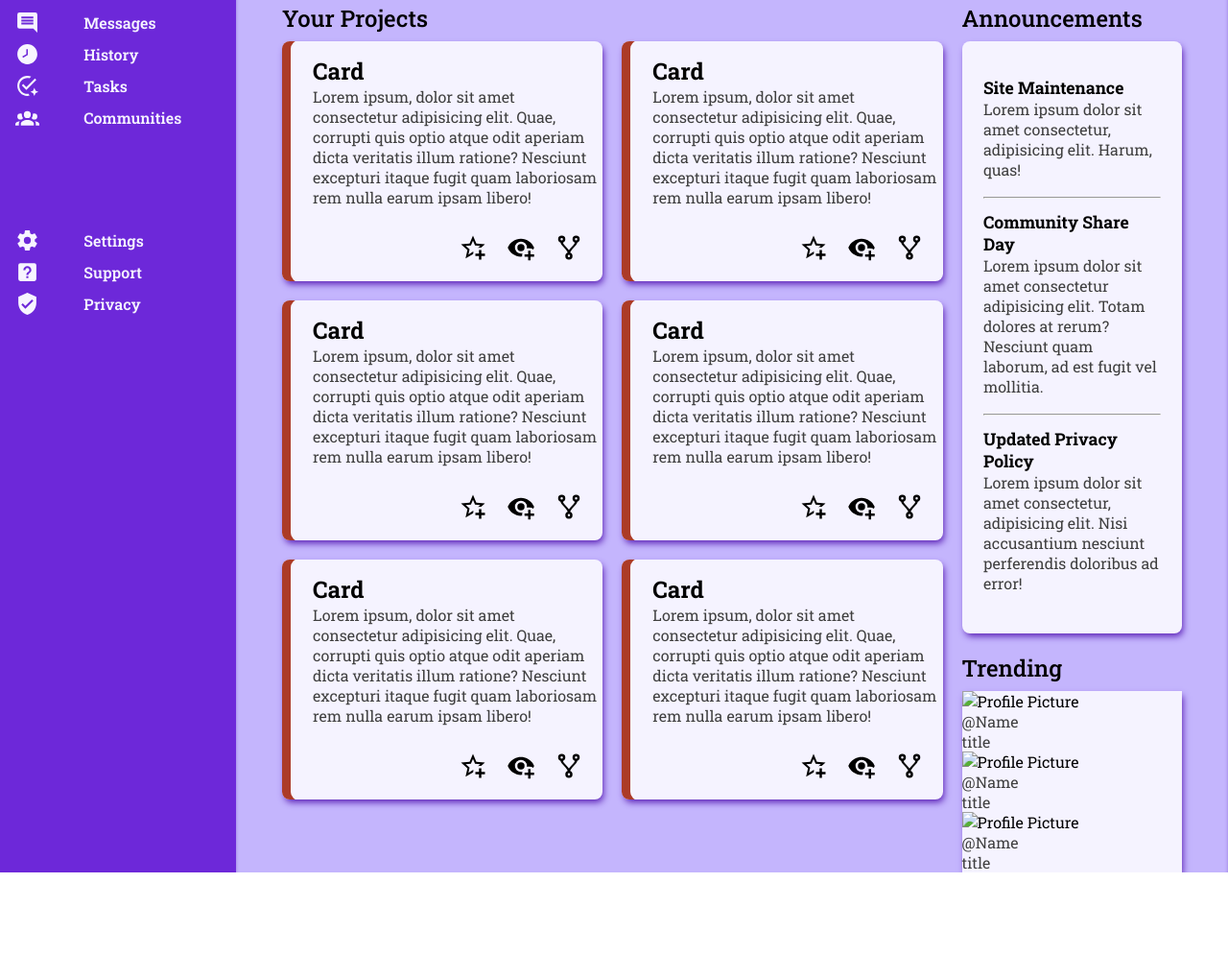
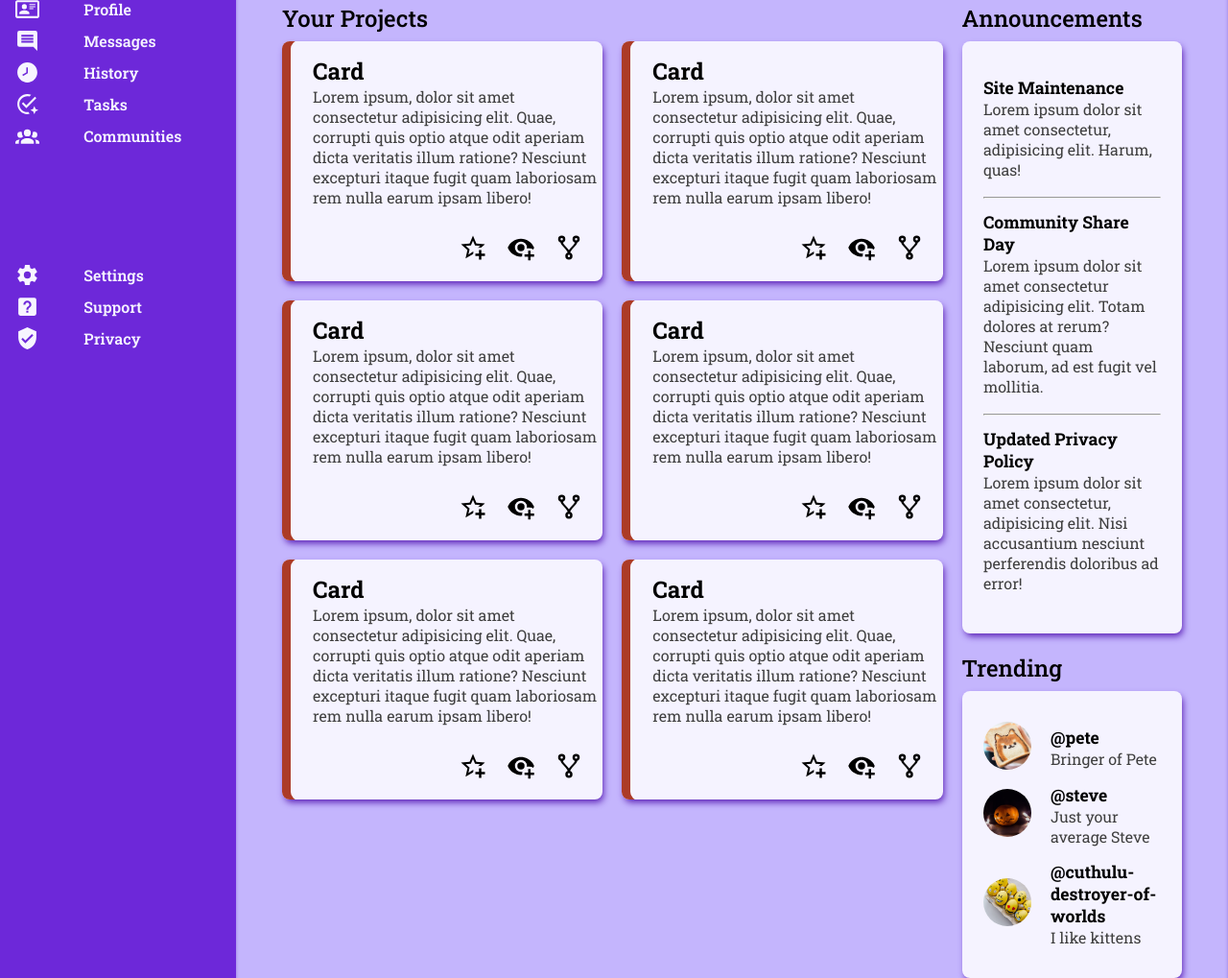
Before and after one commit to Flex58/odin-admin-dashboard, a plain HTML site: page index.html in a window 1280 px wide. Shown: the part 223-1242 px from the top of the page at 96% size. Before the commit the page ends 1132 px from the top, so only its background shows below. Drawn offline with Linux system fonts and the light colour scheme.

Commit message:
finish main site design, layout and css

```diff
--- a/index.html
+++ b/index.html
@@ -169,17 +169,17 @@
         <div class="announcements-wrapper">
             <h1 class="title"> Announcements</h1>
             <div class="announcements">
-                <div class="section">
+                <div class="">
                     <h3>Site Maintenance</h3>
                     <p>Lorem ipsum dolor sit amet consectetur, adipisicing elit. Harum, quas!</p>
                 </div>
                 <hr>
-                <div class="section">
+                <div class="">
                     <h3>Community Share Day</h3>
                     <p>Lorem ipsum dolor sit amet consectetur adipisicing elit. Totam dolores at rerum? Nesciunt quam laborum, ad est fugit vel mollitia.</p>
                 </div>
                 <hr>
-                <div class="section">
+                <div class="">
                     <h3>Updated Privacy Policy</h3>
                     <p>Lorem ipsum dolor sit amet consectetur, adipisicing elit. Nisi accusantium nesciunt perferendis doloribus ad error!</p>
                 </div>
@@ -190,20 +190,27 @@
             <h1 class="title"> Trending</h1>
             <div class="trending">
                 <div class="section">
-                    <img src="" alt="Profile Picture">
-                    <p>@Name</p>
-                    <p>title</p>
+                    <img src="./assets/pexels-catscoming-920220.jpg" alt="Profile Picture" class="profile">
+                    <div>
+                        <h3>@pete</h3>
+                        <p>Bringer of Pete</p>
+                    </div>
                 </div>
                 <div class="section">
-                    <img src="" alt="Profile Picture">
-                    <p>@Name</p>
-                    <p>title</p>
+                    <img src="./assets/pexels-enricoperini-705421.jpg" alt="Profile Picture" class="profile">
+                    <div>
+                        <h3>@steve</h3>
+                        <p>Just your average Steve</p>
+                    </div>
                 </div>
                 <div class="section">
-                    <img src="" alt="Profile Picture">
-                    <p>@Name</p>
-                    <p>title</p>
+                    <img src="./assets/pexels-roman-odintsov-6898856.jpg" alt="Profile Picture" class="profile">
+                    <div>
+                        <h3>@cuthulu-destroyer-of-worlds</h3>
+                        <p>I like kittens</p>
+                    </div>
                 </div>
+
             </div>
         </div>
     </div>
--- a/style.css
+++ b/style.css
@@ -191,7 +191,7 @@ button:hover {
     box-shadow: 2px 4px 7px -1px #5B21B6;
 }
 
-.announcements h3 {
+.main h3 {
     margin: 0;
     padding-top: 5px;
     font-size: 1.1rem;
@@ -209,7 +209,19 @@ button:hover {
 .trending {
     background-color: #f5f3ff;
     color: black;
+    border-radius: 0.5rem;
+    padding: 2rem 1.4rem;
     box-shadow: 2px 4px 7px -1px #5B21B6;
+}
+
+.section {
+    display: flex;
+    padding-bottom: 10px;
+    gap: 20px;
+}
+
+.section:last-child {
+    padding-bottom: 0px;
 }
 
 .sidebar {
@@ -282,8 +294,16 @@ img {
     border-radius: 50%;
     object-fit: cover;
     width: clamp(30px, 50%, 50px);
+    aspect-ratio: 1/1;
+}
+
+.section .profile {
+    max-height: clamp(30px, 50%, 50px);
+    align-self: center;
+}
+
+.header-container .profile {
     object-position: 5% 100%;
-    aspect-ratio: 1/1;
 }
 
 .big {
```
